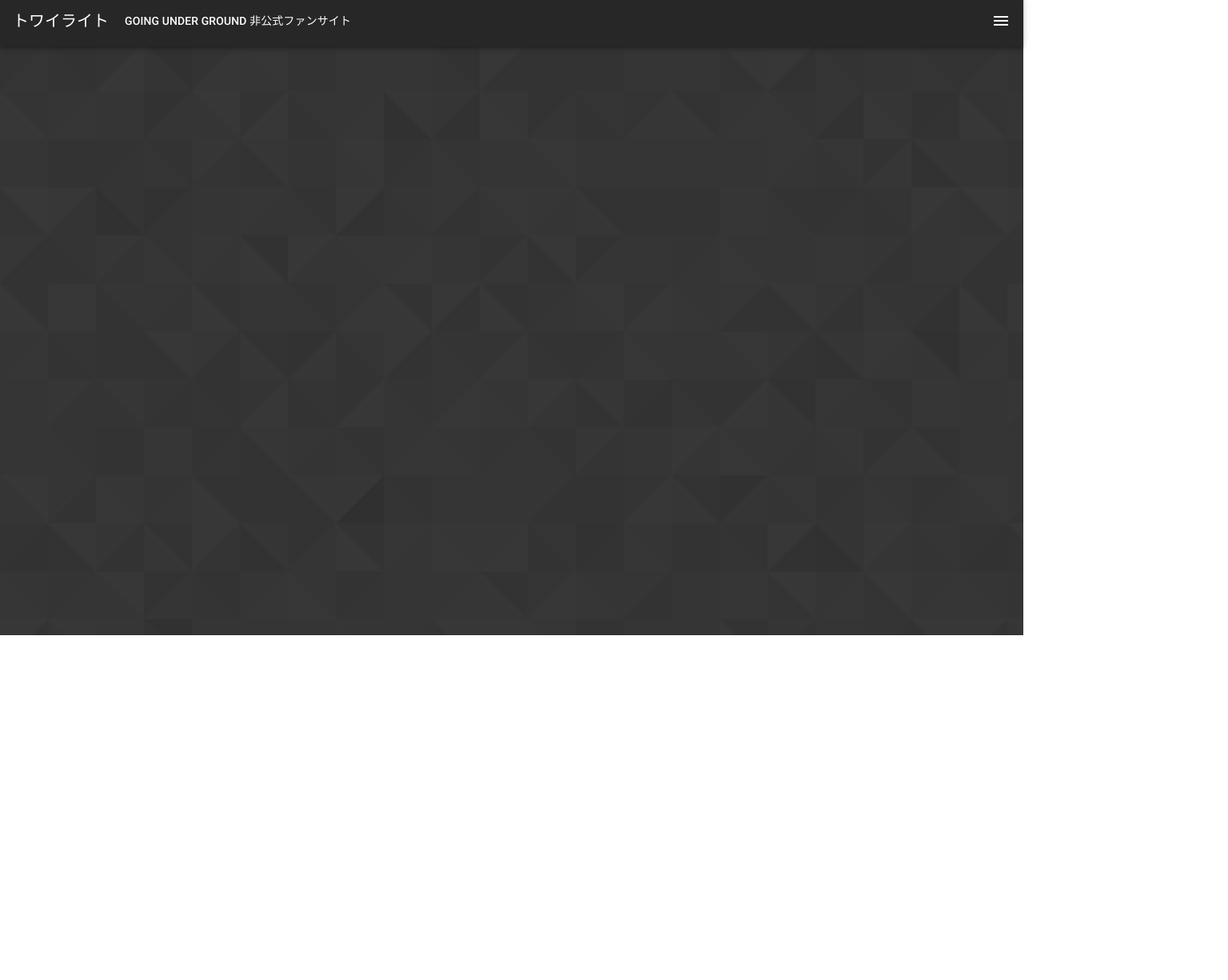
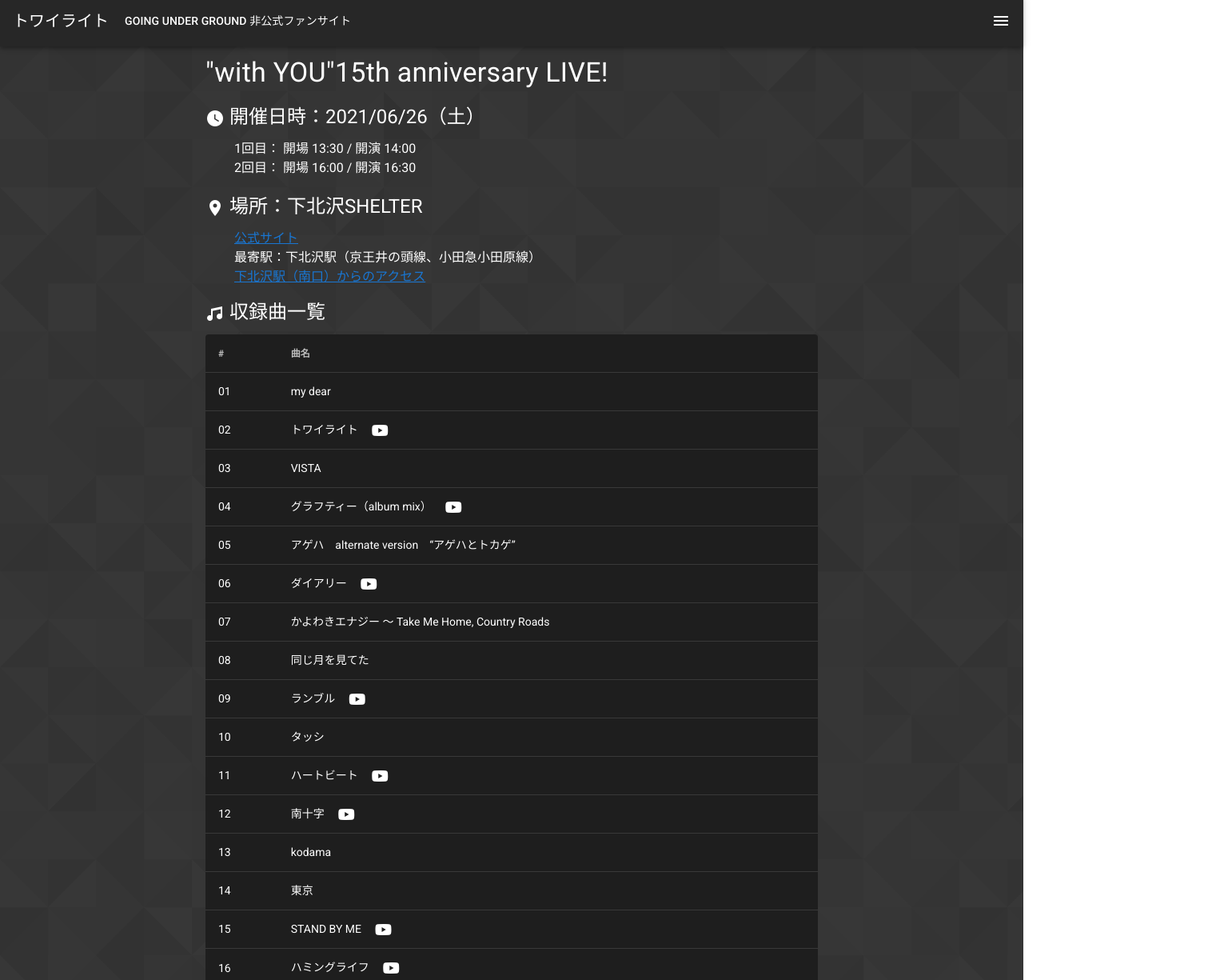
Before and after one commit to ak2ie/going-fan-site, a Nuxt app in the folder hosting/: page /live/20210626-withyou15th in a window 1280 px wide. Shown: the part 6-1231 px from the top of the page at 80% size, 1536 px wide, since content can reach past the window. Before the commit the page ends 800 px from the top, so only its background shows below. Built offline with nearby package versions, Linux system fonts and the light colour scheme.

Commit message:
ライブ情報追加
・ライブ一覧ページ追加
・"with YOU"15th anniversary追加

```diff
--- a/hosting/layouts/default.vue
+++ b/hosting/layouts/default.vue
@@ -1,6 +1,6 @@
 <template>
   <v-app>
-    <v-navigation-drawer v-model="drawer" temporary bottom absolute right>
+    <v-navigation-drawer v-model="drawer" right app bottom>
       <v-list>
         <v-list-item v-for="(item, i) in items" :key="i">
           <v-list-item-icon>
@@ -15,7 +15,9 @@
       </v-list>
     </v-navigation-drawer>
     <v-app-bar :clipped-left="clipped" fixed app>
-      <v-toolbar-title v-text="title"></v-toolbar-title>
+      <nuxt-link to="/" class="text-decoration-none white--text"
+        ><v-toolbar-title v-text="title"></v-toolbar-title
+      ></nuxt-link>
       <span class="text-subtitle-2 ml-5 d-none d-md-inline"
         >GOING UNDER GROUND 非公式ファンサイト</span
       >
@@ -48,6 +50,11 @@
           title: 'メンバー',
           to: '/member',
         },
+        {
+          icon: 'mdi-waveform',
+          title: 'ライブ',
+          to: '/lives',
+        },
         // {
         //   icon: 'mdi-information',
         //   title: 'About',
--- a/hosting/pages/index.vue
+++ b/hosting/pages/index.vue
@@ -3,41 +3,51 @@
     <v-col cols="12" md="8" offset-md="2">
       <div class="text-h5">ライブ</div>
       <v-card class="mt-2">
-        <v-card-title
-          ><nuxt-link to="live/20210403-bokyotokyo" class="info--text"
-            >望郷東京2021〜春旅selection</nuxt-link
-          ><v-spacer></v-spacer
-          ><v-chip color="primary">
-            <v-avatar left><v-icon>mdi-account-circle</v-icon></v-avatar
-            >配信あり</v-chip
+        <v-card-title>
+          <nuxt-link to="live/20210505-arakawawatare" class="info--text">
+            荒川わたれ〜2021 in 熊谷</nuxt-link
           ></v-card-title
         >
-        <v-card-subtitle>2021/04/03(土) 14:00 / 16:30</v-card-subtitle>
+        <v-card-subtitle
+          >2021/05/05（水・祝） 16:00 @熊谷八木橋デパート</v-card-subtitle
+        >
+        <v-card-text class="text-subtitle-1">
+          メンバーの地元埼玉凱旋ライブ
+        </v-card-text>
         <v-card-actions>
+          <v-spacer></v-spacer>
           <v-btn href="https://eplus.jp/gug/" target="_blank" color="primary"
             >会場チケット</v-btn
-          ><v-btn
-            href="https://eplus.jp/st-gug/"
-            target="_blank"
-            color="success"
-            >配信チケット</v-btn
           >
         </v-card-actions>
       </v-card>
 
       <v-card class="mt-2">
         <v-card-title>
-          <nuxt-link to="live/20210505-arakawawatare" class="info--text">
-            荒川わたれ〜2021 in 熊谷</nuxt-link
+          <nuxt-link to="live/20210626-withyou15th" class="info--text">
+            "with YOU"15th anniversary LIVE!</nuxt-link
           ></v-card-title
         >
-        <v-card-subtitle>2021/05/05(水・祝) 16:00</v-card-subtitle>
+        <v-card-subtitle
+          >2021/06/26(土) 14:00 / 16:30 @下北沢SHELTER</v-card-subtitle
+        >
+        <v-card-text class="text-subtitle-1">
+          初のベストアルバム「GOING UNDER GROUND with
+          YOU」（2006年6月）リリース15周年記念ライブ
+        </v-card-text>
         <v-card-actions>
-          <v-btn href="https://eplus.jp/gug/" target="_blank" color="primary"
-            >会場チケット</v-btn
+          <v-spacer></v-spacer>
+          <v-btn
+            href="https://goingunderground.tokyo/contents/417170"
+            target="_blank"
+            color="error"
+            >ファンクラブ先行チケット</v-btn
           >
         </v-card-actions>
       </v-card>
+      <div class="mt-3">
+        <router-link to="/lives" class="info--text">過去のライブ</router-link>
+      </div>
     </v-col>
 
     <v-col cols="12" md="8" offset-md="2">
--- a/hosting/pages/live/20210403-bokyotokyo.vue
+++ b/hosting/pages/live/20210403-bokyotokyo.vue
@@ -34,10 +34,107 @@
           >
         </div>
       </div>
+
+      <h5 class="text-h5 mt-4"><v-icon>mdi-music</v-icon> セットリスト</h5>
+      <v-simple-table class="mt-3">
+        <template v-slot:default>
+          <thead>
+            <tr>
+              <th>#</th>
+              <th>曲名</th>
+              <th></th>
+            </tr>
+          </thead>
+          <tbody>
+            <tr v-for="(music, index) in setlist" :key="index">
+              <td>{{ music.no }}</td>
+              <td>{{ music.title }}</td>
+              <td>{{ music.comment }}</td>
+            </tr>
+          </tbody>
+        </template>
+      </v-simple-table>
     </v-col>
   </v-row>
 </template>
 
 <script>
-export default {}
+export default {
+  data() {
+    return {
+      setlist: [
+        {
+          no: '1',
+          title: '桜が咲いたら',
+          comment: '',
+        },
+        {
+          no: '2',
+          title: 'アゲハ',
+          comment: '',
+        },
+        {
+          no: '3',
+          title: 'アロー',
+          comment: '',
+        },
+        {
+          no: '4',
+          title: '望郷東京2020',
+          comment: '',
+        },
+        {
+          no: '5',
+          title: '口笛どろぼう',
+          comment: '',
+        },
+        {
+          no: '6',
+          title: 'Teenage last',
+          comment: '',
+        },
+        {
+          no: '7',
+          title: '潮騒',
+          comment: '新曲',
+        },
+        {
+          no: '8',
+          title: 'ムーンダンス',
+          comment: '新曲',
+        },
+        {
+          no: '9',
+          title: '南十字',
+          comment: '',
+        },
+        {
+          no: '10',
+          title: 'STAND BY ME',
+          comment: '',
+        },
+        {
+          no: '11',
+          title: 'いつまでたっても',
+          comment: '',
+        },
+        {
+          no: '12',
+          title: 'グラフィティー',
+          comment: '',
+        },
+        {
+          no: 'en1',
+          title: 'きもち',
+          comment: '新曲',
+        },
+        {
+          no: 'en2',
+          title: 'ハミングライフ',
+          comment: '',
+        },
+      ],
+    }
+  },
+}
 </script>
--- /dev/null
+++ b/hosting/pages/live/20210626-withyou15th.vue
@@ -0,0 +1,152 @@
+<template>
+  <v-row>
+    <v-col cols="12" md="8" offset-md="2">
+      <div class="text-h4">"with YOU"15th anniversary LIVE!</div>
+
+      <div class="text-h5 mt-5">
+        <v-icon>mdi-clock</v-icon> 開催日時：2021/06/26（土）
+      </div>
+      <div class="ml-9 mt-3">
+        <div>1回目： 開場 13:30 / 開演 14:00</div>
+        <div>2回目： 開場 16:00 / 開演 16:30</div>
+      </div>
+      <div class="text-h5 mt-5">
+        <v-icon>mdi-map-marker</v-icon> 場所：下北沢SHELTER
+      </div>
+      <div class="ml-9 mt-3">
+        <div>
+          <a href="http://www.loft-prj.co.jp/SHELTER/" target="_blank"
+            >公式サイト</a
+          >
+        </div>
+        <div>最寄駅：下北沢駅（京王井の頭線、小田急小田原線）</div>
+        <div>
+          <a
+            href="http://www.loft-prj.co.jp/SHELTER/access.html"
+            target="_blank"
+            >下北沢駅（南口）からのアクセス</a
+          >
+        </div>
+      </div>
+
+      <h5 class="text-h5 mt-4"><v-icon>mdi-music</v-icon> 収録曲一覧</h5>
+      <v-simple-table class="mt-3">
+        <template v-slot:default>
+          <thead>
+            <tr>
+              <th>#</th>
+              <th>曲名</th>
+            </tr>
+          </thead>
+          <tbody>
+            <tr v-for="(music, index) in musics" :key="index">
+              <td>{{ music.no }}</td>
+              <td>
+                {{ music.title }}
+
+                <a
+                  v-if="music.youtube"
+                  :href="music.youtube"
+                  target="_blank"
+                  class="pl-3 text-decoration-none"
+                  ><v-icon>mdi-youtube</v-icon></a
+                >
+              </td>
+            </tr>
+          </tbody>
+        </template>
+      </v-simple-table>
+    </v-col>
+  </v-row>
+</template>
+
+<script>
+export default {
+  data() {
+    return {
+      musics: [
+        {
+          no: '01',
+          title: 'my dear',
+          youtube: '',
+        },
+        {
+          no: '02',
+          title: 'トワイライト',
+          youtube: 'https://www.youtube.com/watch?v=4X5U6OsVC-4',
+        },
+        {
+          no: '03',
+          title: 'VISTA',
+          youtube: '',
+        },
+        {
+          no: '04',
+          title: 'グラフティー（album mix）',
+          youtube: 'https://www.youtube.com/watch?v=Jh5fs5Zl9GQ',
+        },
+        {
+          no: '05',
+          title: 'アゲハ　alternate version　“アゲハとトカゲ”',
+          youtube: '',
+        },
+        {
+          no: '06',
+          title: 'ダイアリー',
+          youtube: 'https://www.youtube.com/watch?v=avrdpPNsufo',
+        },
+        {
+          no: '07',
+          title: 'かよわきエナジー ～ Take Me Home, Country Roads',
+          youtube: '',
+        },
+        {
+          no: '08',
+          title: '同じ月を見てた',
+          youtube: '',
+        },
+        {
+          no: '09',
+          title: 'ランブル',
+          youtube: 'https://www.youtube.com/watch?v=cL4yqdrya2M',
+        },
+        {
+          no: '10',
+          title: 'タッシ',
+          youtube: '',
+        },
+        {
+          no: '11',
+          title: 'ハートビート',
+          youtube: 'https://www.youtube.com/watch?v=CiYmBg-99nA',
+        },
+        {
+          no: '12',
+          title: '南十字',
+          youtube: 'https://www.youtube.com/watch?v=h6VUYtksclw',
+        },
+        {
+          no: '13',
+          title: 'kodama',
+          youtube: '',
+        },
+        {
+          no: '14',
+          title: '東京',
+          youtube: '',
+        },
+        {
+          no: '15',
+          title: 'STAND BY ME',
+          youtube: 'https://www.youtube.com/watch?v=4XshEr4RDm8',
+        },
+        {
+          no: '16',
+          title: 'ハミングライフ',
+          youtube: 'https://www.youtube.com/watch?v=o75fxV0LBNU',
+        },
+      ],
+    }
+  },
+}
+</script>
--- /dev/null
+++ b/hosting/pages/lives.vue
@@ -0,0 +1,64 @@
+<template>
+  <v-row>
+    <v-col cols="12" md="8" offset-md="2" class="mt-4">
+      <div class="text-h4">ライブ一覧</div>
+
+      <v-simple-table class="mt-3">
+        <template v-slot:default>
+          <thead>
+            <tr>
+              <th>タイトル</th>
+              <th>開催日</th>
+              <th>コメント</th>
+            </tr>
+          </thead>
+          <tbody>
+            <tr
+              v-for="(live, index) in lives"
+              :key="index"
+              @click="gotoPage(live.to)"
+            >
+              <td>{{ live.title }}</td>
+              <td>{{ live.date }}</td>
+              <td>{{ live.comment }}</td>
+            </tr>
+          </tbody>
+        </template>
+      </v-simple-table>
+    </v-col>
+  </v-row>
+</template>
+
+<script>
+export default {
+  data() {
+    return {
+      lives: [
+        {
+          title: '望郷東京2021〜春旅selection',
+          date: '2021/04/03',
+          comment: '',
+          to: 'live/20210403-bokyotokyo',
+        },
+        {
+          title: '荒川わたれ〜2021 in 熊谷',
+          date: '2021/05/05',
+          comment: '地元凱旋ライブ',
+          to: 'live/20210505-arakawawatare',
+        },
+        {
+          title: '"with YOU"15th anniversary LIVE!"',
+          date: '2021/06/26',
+          comment: '初ベストアルバム発売15周年記念',
+          to: 'live/20210626-withyou15th',
+        },
+      ],
+    }
+  },
+  methods: {
+    gotoPage(link) {
+      this.$router.push(link)
+    },
+  },
+}
+</script>
```
